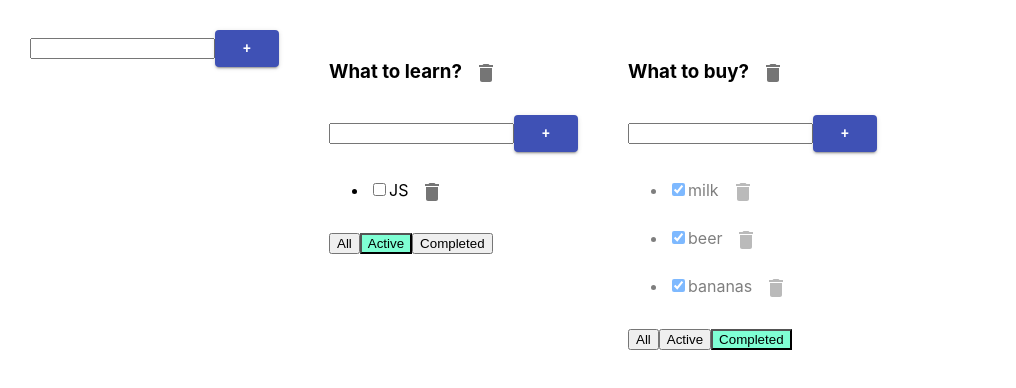
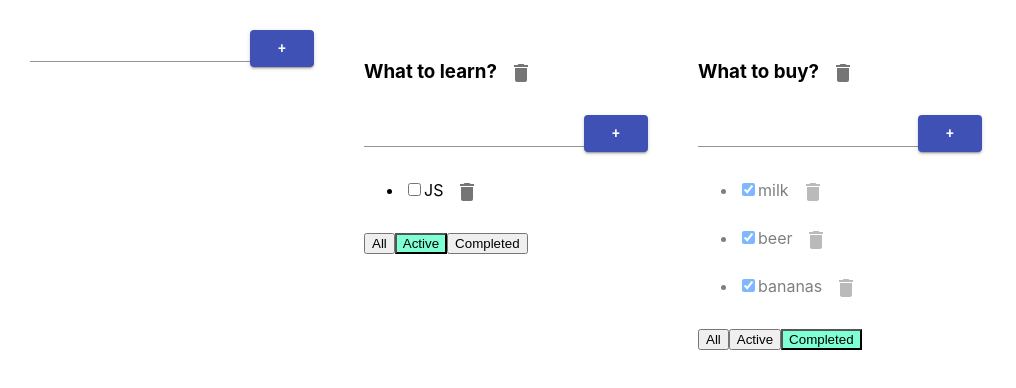
Before and after one commit to VitaliyYurkevich/todolist-ts, a React (Create React App) app: page / in a window 1280 px wide. Shown: the top 388 px of the page, without its empty margins (0-1016 px from the left). Built offline with nearby package versions, Linux system fonts and the light colour scheme.

Commit message:
add TextField MUI

```diff
--- a/src/AddItemForm.tsx
+++ b/src/AddItemForm.tsx
@@ -1,5 +1,5 @@
 import React, {ChangeEvent, KeyboardEvent, useState} from "react";
-import {Button} from "@material-ui/core";
+import {Button, TextField} from "@material-ui/core";
 
 type AddItemFormPropsType = {
     addItem: (title: string) => void
@@ -37,7 +37,7 @@ export function AddItemForm(props: AddItemFormPropsType) {
 
     return (
         <div>
-            <input
+            <TextField
                 value={title}
                 onChange={onNewTitleChangeHandler}
                 onKeyPress={onKeyPressHandler}
```
